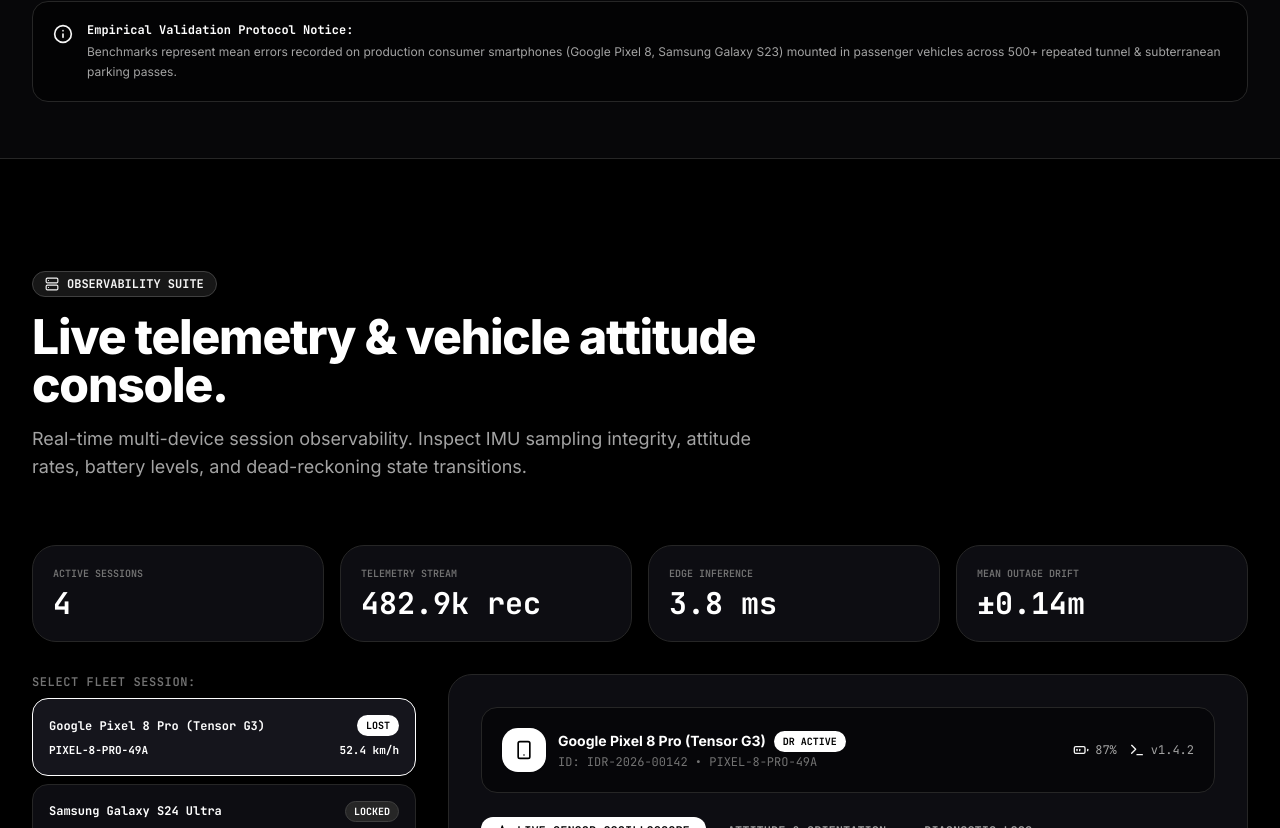
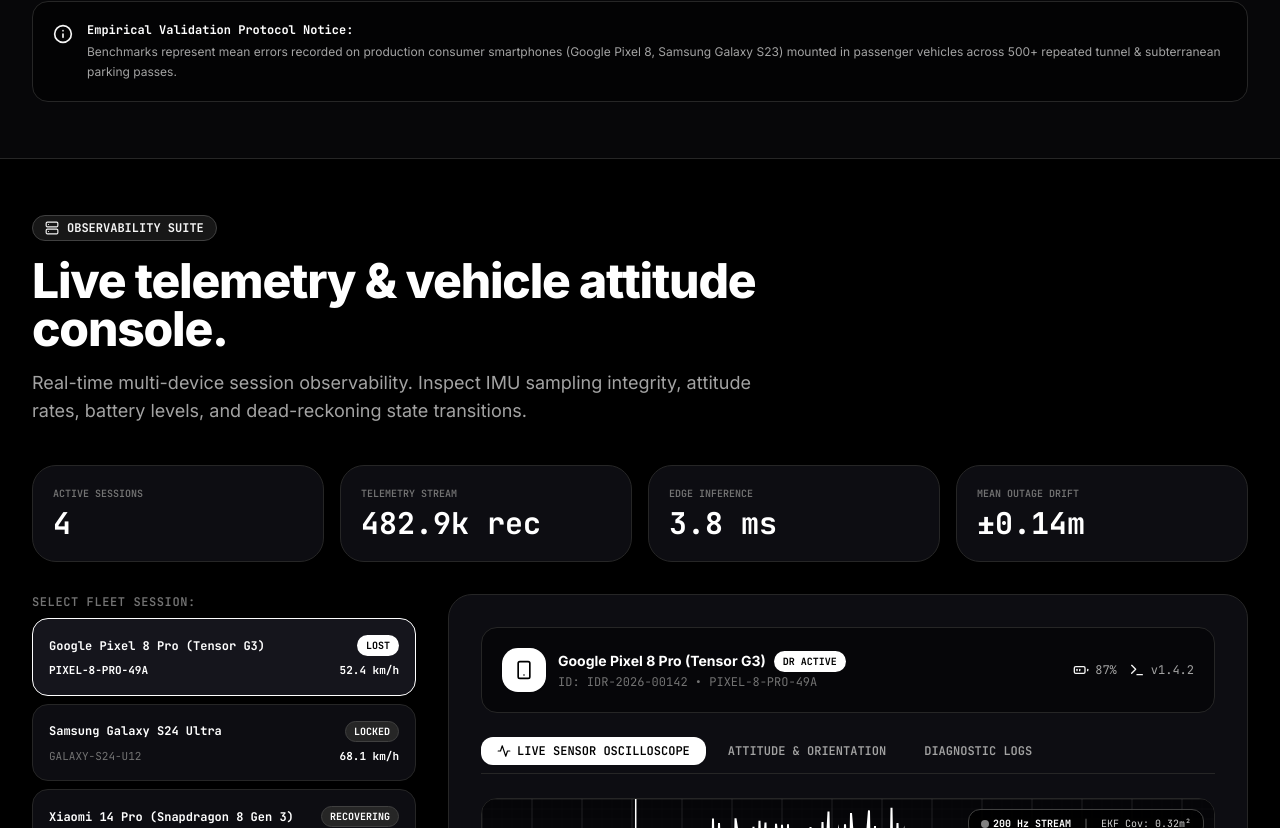
Before and after one commit to Nithish-1622/Dead-reckoning-web, a React (Vite) app: page / in a window 1280 px wide. Shown: the part 8912-9740 px from the top of the page. Built offline with nearby package versions, Linux system fonts and the light colour scheme; no server answers.

Commit message:
style(monitoring): set full-screen viewport framing for live session observability suite

```diff
--- a/src/components/MonitoringDashboard.tsx
+++ b/src/components/MonitoringDashboard.tsx
@@ -12,11 +12,11 @@ export const MonitoringDashboard: React.FC = () => {
   const selectedSession = sessions.find((s) => s.id === currentSessionId) || sessions[0];
 
   return (
-    <section id="monitoring" className="py-20 sm:py-28 bg-white dark:bg-black border-t border-neutral-200 dark:border-neutral-800 transition-colors relative">
-      <div className="max-w-7xl mx-auto px-4 sm:px-6 lg:px-8">
+    <section id="monitoring" className="min-h-[calc(100vh-4.5rem)] flex flex-col justify-center py-10 sm:py-14 bg-white dark:bg-black border-t border-neutral-200 dark:border-neutral-800 transition-colors relative scroll-mt-16">
+      <div className="max-w-7xl mx-auto px-4 sm:px-6 lg:px-8 w-full">
 
         {/* Header */}
-        <div className="max-w-3xl space-y-4 mb-12 sm:mb-16">
+        <div className="max-w-3xl space-y-3 sm:space-y-4 mb-8 sm:mb-10">
           <div className="inline-flex items-center gap-2 px-3 py-1 rounded-full bg-neutral-100 dark:bg-neutral-900 text-neutral-900 dark:text-neutral-100 border border-neutral-300 dark:border-neutral-700 text-xs font-mono font-bold">
             <ServerIcon className="w-3.5 h-3.5" />
             <span>OBSERVABILITY SUITE</span>
```
